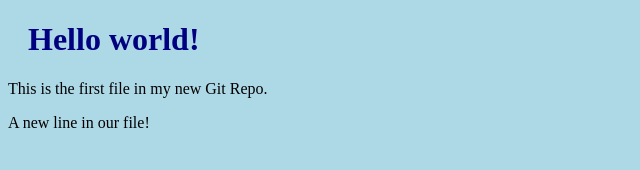
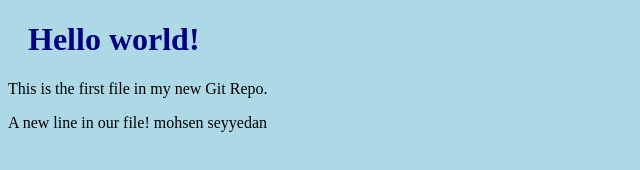
Before and after one commit to mseyyedan/hello-world, a plain HTML site: page index.html in a window 1280 px wide. Shown: the whole page, without its empty margins (0-640 px from the left). Drawn offline with Linux system fonts and the light colour scheme.

Commit message:
ui some changes

```diff
--- a/index.html
+++ b/index.html
@@ -8,7 +8,7 @@
 
 <h1>Hello world!</h1>
 <p>This is the first file in my new Git Repo.</p>
-<p>A new line in our file!</p>
+<p>A new line in our file! mohsen seyyedan</p>
 
 </body>
 </html>
```
Also changed, not shown: mseyyedan.jpg (added).
